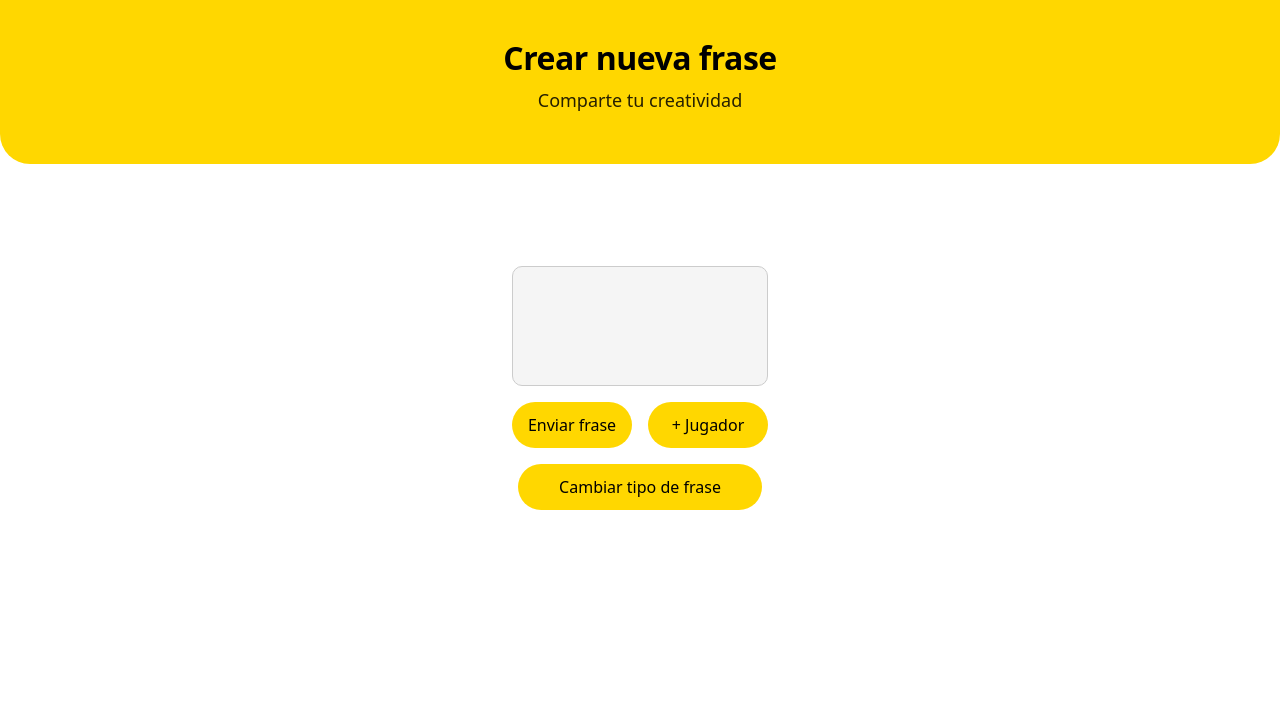
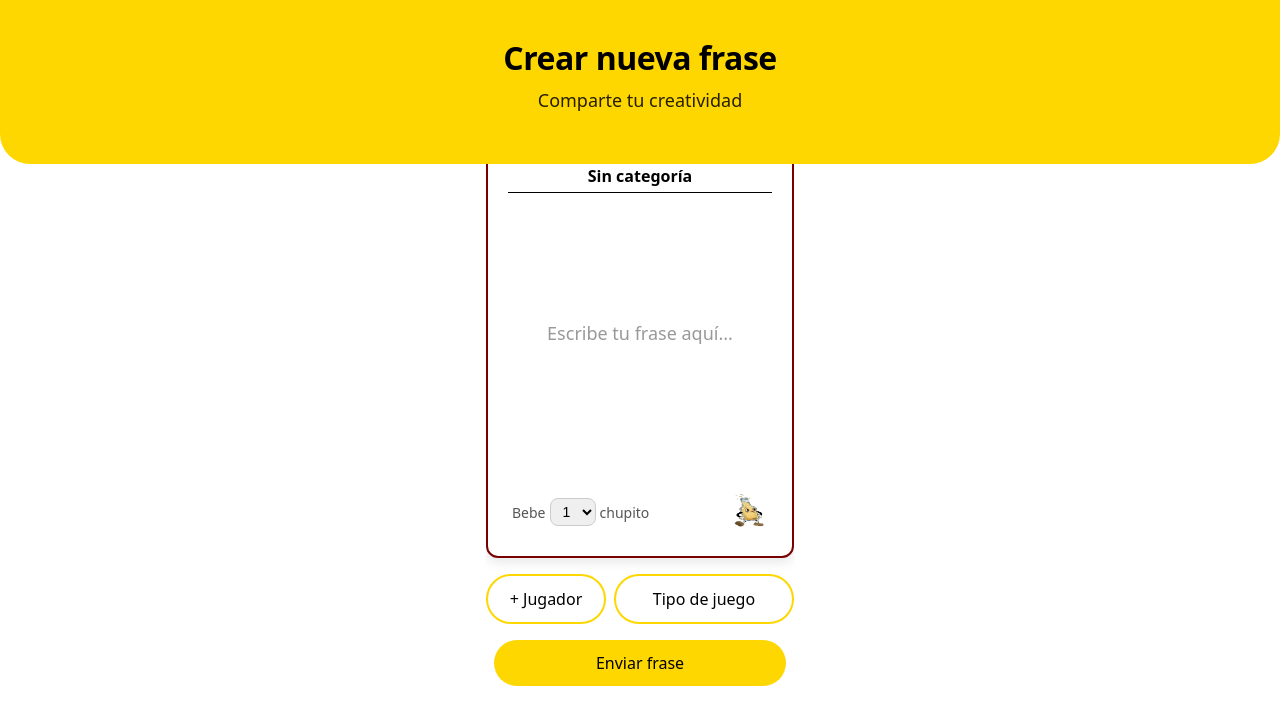
Before and after one commit to jgarcia311999/PartyForm, a React (Vite) app: page / in a window 1280 px wide. Shown: the top 724 px of the page. Built offline with nearby package versions, Linux system fonts and the light colour scheme.

Commit message:
anyadido castigo y pequeño cambio de diseño

```diff
--- a/src/components/FraseEditor.tsx
+++ b/src/components/FraseEditor.tsx
@@ -7,6 +7,7 @@ export default function FraseEditor() {
   const [modalVisible, setModalVisible] = useState(false);
   const [modalTitle, setModalTitle] = useState('');
   const [modalContent, setModalContent] = useState<string[]>([]);
+  const [castigo, setCastigo] = useState('1');
   const textAreaRef = useRef<HTMLDivElement>(null);
 
   const insertarMarcador = (marcador: string) => {
@@ -82,6 +83,7 @@ export default function FraseEditor() {
       "Marca temporal": new Date().toISOString(),
       "¿Para que tipo de minijuego va?": tipoJuego,
       "Escribe tu frase": textoPlano,
+      "Castigo": castigo,
     };
 
     try {
@@ -119,6 +121,14 @@ export default function FraseEditor() {
         backgroundColor: '#f2f2f2',
       }}
     >
+      <style>{`
+        [contenteditable][data-placeholder]:empty:before {
+          content: attr(data-placeholder);
+          color: #999;
+          pointer-events: none;
+          display: block;
+        }
+      `}</style>
       <div
         style={{
           backgroundColor: '#fff',
@@ -175,37 +185,128 @@ export default function FraseEditor() {
               marginBottom: '1rem',
             }}
           >
-            <div style={{ marginBottom: '1rem' }}>
+            {/* Eliminado el bloque de input editable aquí */}
+            <div style={{ marginTop: '4rem', width: '100%', maxWidth: 320 }}>
+  <div style={{
+    backgroundColor: '#fff',
+    borderRadius: '12px',
+    padding: '1.5rem',
+    boxShadow: '0 4px 12px rgba(0,0,0,0.1)',
+    border: '2px solid #780000',
+    display: 'flex',
+    flexDirection: 'column',
+    justifyContent: 'space-between',
+    minHeight: 360,
+    position: 'relative'
+  }}>
+    <div style={{
+      position: 'absolute',
+      top: 16,
+      left: 20,
+      borderBottom: '1px solid #000',
+      width: 'calc(100% - 40px)',
+      paddingBottom: 4,
+      fontWeight: 'bold',
+      fontSize: '16px',
+      color: '#000'
+    }}>
+      {tipoJuego || 'Sin categoría'}
+    </div>
+    <div style={{ flex: 1, display: 'flex', alignItems: 'center', justifyContent: 'center', paddingTop: '2rem', textAlign: 'center' }}>
       <div
         ref={textAreaRef}
         contentEditable
         suppressContentEditableWarning
         onInput={(e) => setTexto(e.currentTarget.innerHTML)}
         style={{
+          fontSize: 18,
+          outline: 'none',
+          minHeight: '40px',
           width: '100%',
-                  maxWidth: '100%',
-                  margin: 0,
-                  height: 120,
-                  marginTop: 8,
-                  fontSize: 18,
-                  lineHeight: '24px',
-                  padding: '12px',
-                  borderRadius: '10px',
+          textAlign: 'center',
+          color: '#000',
+        }}
+        data-placeholder="Escribe tu frase aquí..."
+      ></div>
+    </div>
+    <div style={{
+      display: 'flex',
+      justifyContent: 'space-between',
+      alignItems: 'center',
+      marginTop: '1rem',
+    }}>
+      <div style={{ display: 'flex', alignItems: 'center', gap: '0.25rem' }}>
+        <span style={{ fontSize: 14, color: '#555' }}>Bebe</span>
+        <select
+          value={castigo}
+          onChange={(e) => setCastigo(e.target.value)}
+          style={{
+            padding: '4px 8px',
+            borderRadius: '8px',
             border: '1px solid #ccc',
-                  backgroundColor: '#f5f5f5',
+            fontSize: '14px',
+          }}
+        >
+          <option value="1">1</option>
+          <option value="2">2</option>
+          <option value="3">3</option>
+        </select>
+        <span style={{ fontSize: 14, color: '#555' }}>{castigo === '1' ? 'chupito' : 'chupitos'}</span>
+      </div>
+      <img src="src/assets/munyeco_logo.png" alt="icono" style={{ width: 40, height: 40 }} />
+    </div>
+  </div>
+</div>
+
+            <div style={{ marginTop: '1rem', textAlign: 'center', display: 'flex', justifyContent: 'center', gap: '0.5rem', flexWrap: 'wrap' }}>
+              <button
+                onClick={() => insertarMarcador('{Jugador}')}
+                style={{
+                  padding: 12,
+                  fontSize: 16,
+                  borderRadius: '30px',
+                  cursor: 'pointer',
+                  backgroundColor: 'transparent',
                   color: '#000',
-                  overflowY: 'auto',
-                  boxSizing: 'border-box',
-                  outline: 'none',
+                  border: '2px solid #FFD700',
+                  minWidth: 120,
                 }}
-              />
-            </div>
-            <div style={{ marginTop: '1rem', textAlign: 'center', display: 'flex', justifyContent: 'center', gap: '0.5rem', flexWrap: 'wrap' }}>
-              <button onClick={enviar} disabled={!tipoJuego || texto.trim() === ''} style={{ padding: 12, fontSize: 16, borderRadius: '30px', cursor: 'pointer', backgroundColor: '#FFD700', color: '#000', border: 'none', minWidth: 120 }}>Enviar frase</button>
-              <button onClick={() => insertarMarcador('{Jugador}')} style={{ marginLeft: '0.5rem', padding: 12, fontSize: 16, borderRadius: '30px', cursor: 'pointer', backgroundColor: '#FFD700', color: '#000', border: 'none', minWidth: 120 }}>+ Jugador</button>
+              >
+                + Jugador
+              </button>
+              <button
+                onClick={() => setPantalla('seleccion')}
+                style={{
+                  padding: 12,
+                  fontSize: 16,
+                  borderRadius: '30px',
+                  cursor: 'pointer',
+                  backgroundColor: 'transparent',
+                  color: '#000',
+                  border: '2px solid #FFD700',
+                  minWidth: 180,
+                }}
+              >
+                Tipo de juego
+              </button>
             </div>
             <div style={{ marginTop: '1rem', textAlign: 'center' }}>
-              <button onClick={() => setPantalla('seleccion')} style={{ width: '95%', padding: 12, fontSize: 16, borderRadius: '30px', cursor: 'pointer', backgroundColor: '#FFD700', color: '#000', border: 'none' }}>Cambiar tipo de frase</button>
+              <button
+                onClick={enviar}
+                disabled={!tipoJuego || texto.trim() === ''}
+                style={{
+                  width: '95%',
+                  padding: 12,
+                  fontSize: 16,
+                  borderRadius: '30px',
+                  cursor: 'pointer',
+                  backgroundColor: '#FFD700',
+                  color: '#000',
+                  border: 'none',
+                }}
+              >
+                Enviar frase
+              </button>
             </div>
           </div>
         )}
```
Lines whose indentation alone changed are shown as unchanged.
